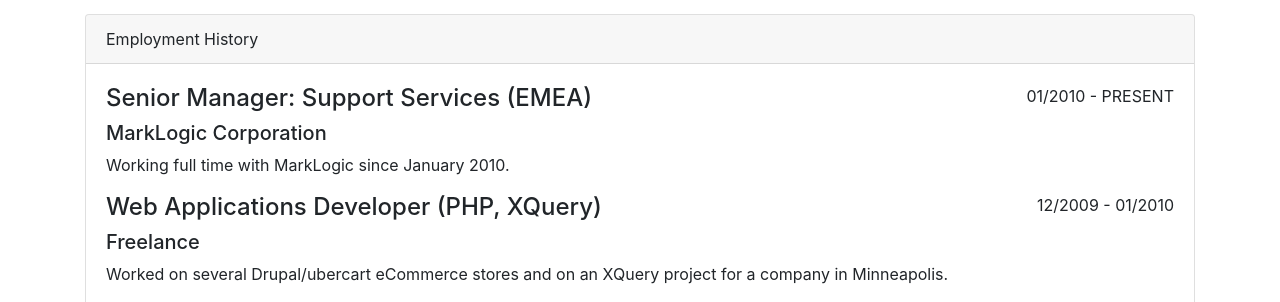
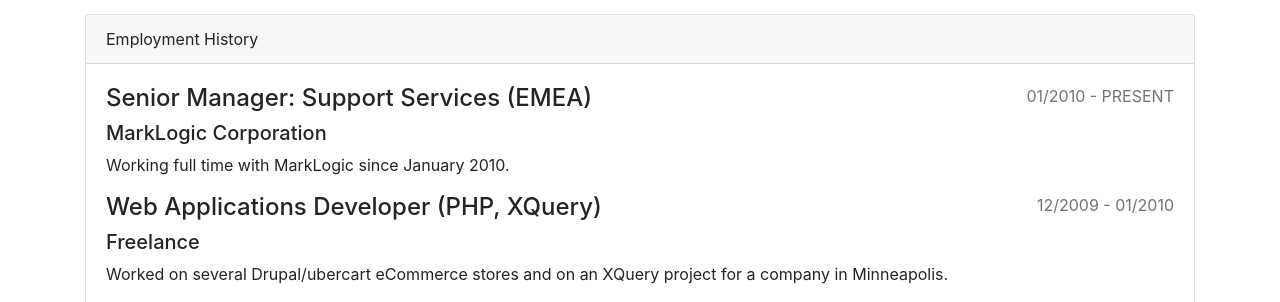
Before and after one commit to ableasdale/ableasdale.github.io, a Jekyll site: the page built from cv/index.html, in a window 1280 px wide. Shown: the part 792-1094 px from the top of the page. Built offline with Jekyll 4.4.1, drawn with Linux system fonts in a browser that asks for light colours.

Commit message:
Formatting

```diff
--- a/cv/index.html
+++ b/cv/index.html
@@ -38,7 +38,7 @@
                 <h5 class="organization">MarkLogic Corporation</h5>
             </div>
             <div class="col-md-3 text-right">
-                <time class="period muted">01/2010 - PRESENT</time>
+                <time class="period text-muted">01/2010 - PRESENT</time>
             </div>
         </div>
         <p class="end-para">Working full time with MarkLogic since January 2010.</p>
@@ -49,7 +49,7 @@
                 <h5 class="organization">Freelance</h5>
             </div>
             <div class="col-md-3 text-right">
-                <time class="period muted">12/2009 - 01/2010</time>
+                <time class="period text-muted">12/2009 - 01/2010</time>
             </div>
         </div>
         <p class="end-para">Worked on several Drupal/ubercart eCommerce stores and on an XQuery project for a company in Minneapolis.</p>
--- a/index.html
+++ b/index.html
@@ -2,7 +2,5 @@
 layout: default
 title: Alex Bleasdale
 ---
-<div class="row">
-	<h1 class="display-4">Current work</h1>
-	<p class="lead">This page will featyre some of my current work on GitHub</p>
-</div>
+<h1 class="display-4">Current work</h1>
+<p class="lead">This page will featyre some of my current work on GitHub</p>
```
